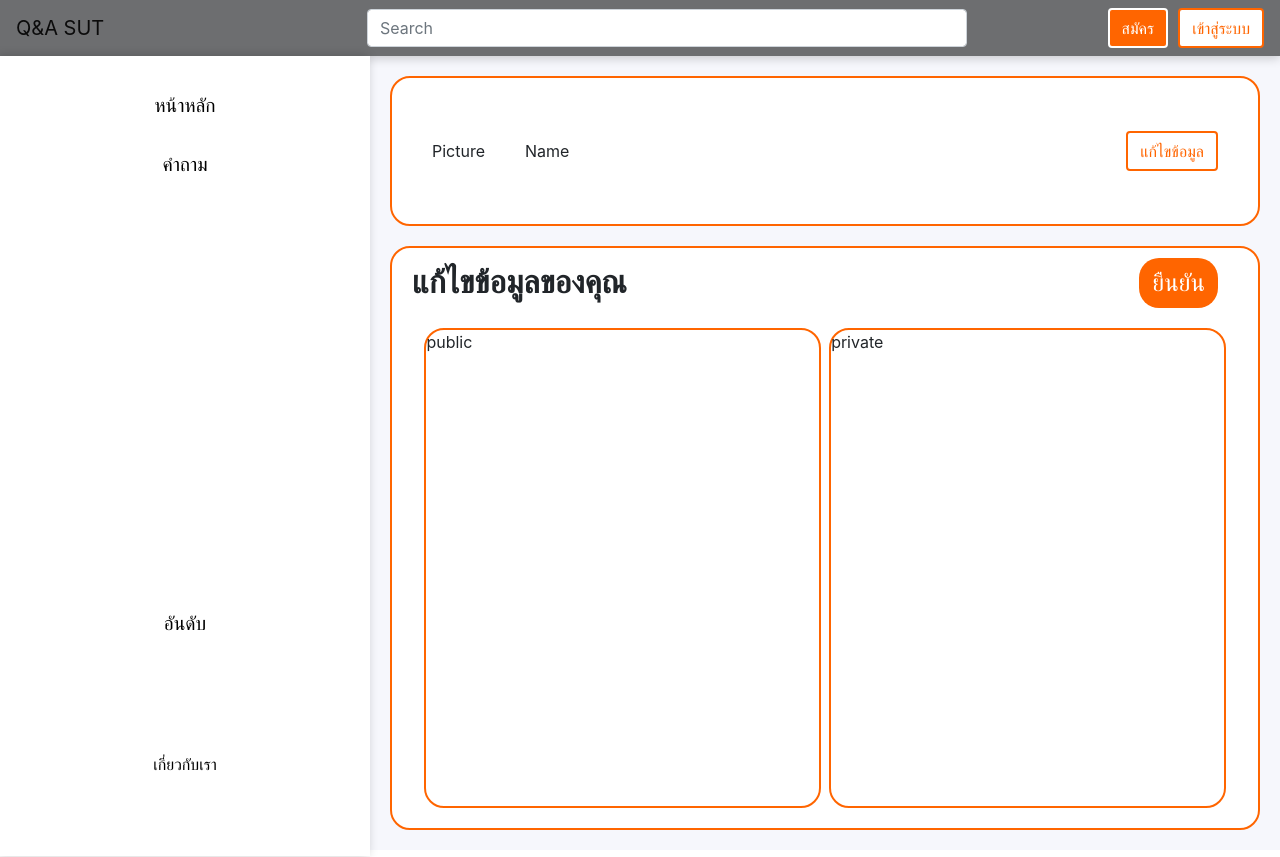
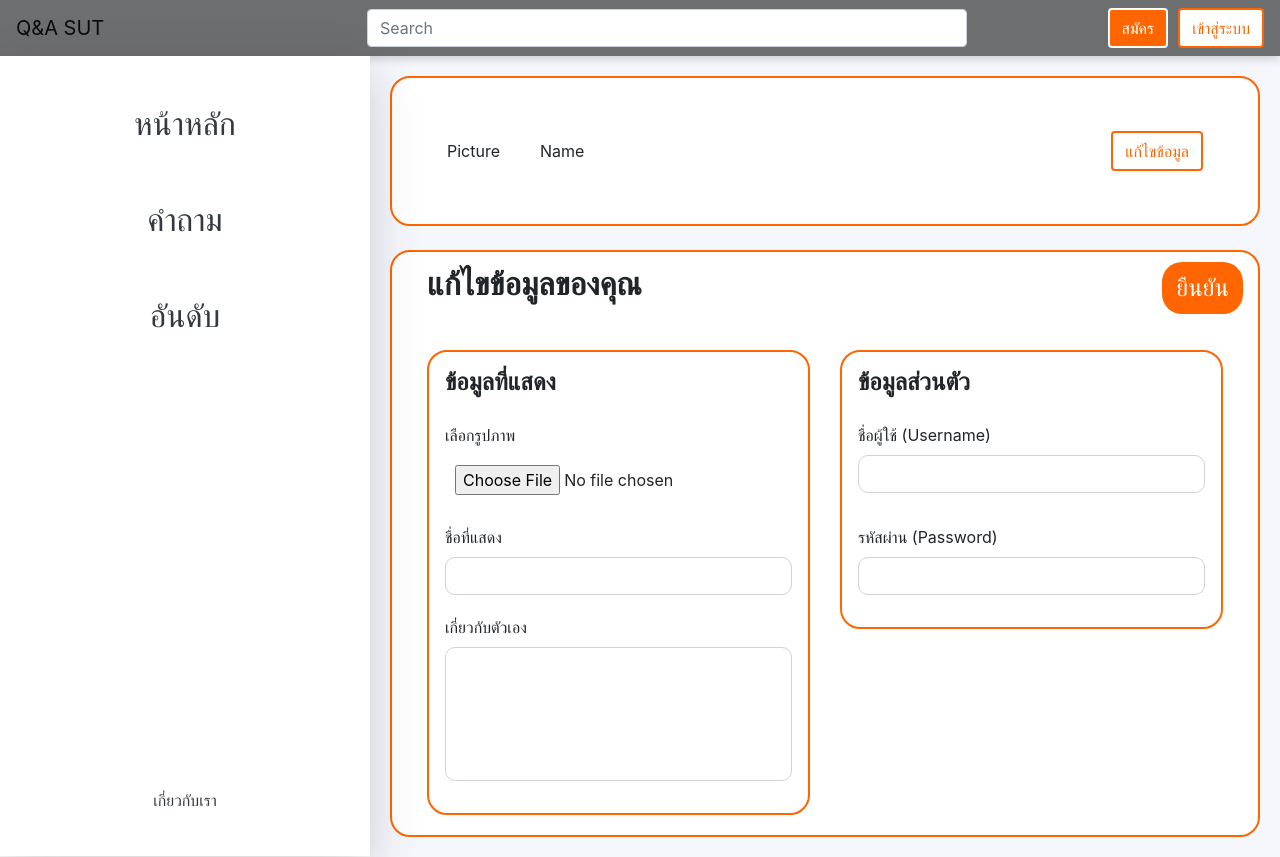
Before and after one commit to Advanced-Web-67/project, an Angular app in the folder Project/: page /profile/edit in a window 1280 px wide. Built offline with nearby package versions, Linux system fonts and the light colour scheme.

Commit message:
profile edit ui update

```diff
--- a/Project/src/app/app.component.css
+++ b/Project/src/app/app.component.css
@@ -6,4 +6,5 @@
 
 .content {
     padding: 20px;
+    overflow-y: auto; /* Allows vertical scrolling */
 }
--- a/Project/src/app/components/profile/c-edit/c-edit.component.css
+++ b/Project/src/app/components/profile/c-edit/c-edit.component.css
@@ -1,30 +1,14 @@
 .layout-edit {
     background-color: white;
-    margin-top: 20px;
-    height: 100%;
-    width: 100%;
-    display: grid;
+    border-radius: 20px;
+    border-color: #FF6500;
+    border-width: 2px;
     border-style: solid;
-    border-radius: 20px;
-    border-width: 2px;
-    border-color: #FF6500
 }
 
 .layout-edit-text {
-    height: 100%;
-    width: 100%;
     padding-left: 20px;
     padding-top: 10px;
-    display: flex;
-    justify-content: space-between;
-}
-
-.button-edit {
-    background-color: #FF6500;
-    color: white;
-    margin-right: 5vh;
-    font-size: 1.5rem;
-    border-radius: 20px;
 }
 
 .edit-text {
@@ -32,29 +16,40 @@
     font-weight: bold;
 }
 
+.button-edit {
+    font-size: 1.5rem;
+    border-radius: 20px;
+    background-color: #FF6500;
+    color: white;
+    border-width: 2px;
+    border-style: solid;
+}
+
 .layout-data {
     padding: 20px;
-    display: flex;
-    justify-content: center;
-    gap: 1%;
 }
 
-.public-data {
+.public-data, .private-data {
     background-color: white;
-    height: 60vh;
-    width: 48%;
-    border-style: solid;
     border-radius: 20px;
-    border-width: 2px;
-    border-color: #FF6500
+    border: 2px solid #FF6500;
 }
 
-.private-data {
-    background-color: white;
-    height: 100%;
-    width: 48%;
-    border-style: solid;
-    border-radius: 20px;
-    border-width: 2px;
-    border-color: #FF6500
+.form-control {
+    border-radius: 10px;
 }
+
+.title {
+    font-size: 1.5rem;
+    font-weight: bold;
+    margin-bottom: 10px;
+}
+
+.image-input {
+    margin-top: 20px;
+}
+
+.form-control-file {
+    border-radius: 10px;
+    padding: 10px;
+}
--- a/Project/src/app/components/profile/c-edit/c-edit.component.html
+++ b/Project/src/app/components/profile/c-edit/c-edit.component.html
@@ -1,18 +1,48 @@
-<div class="layout-edit">
-    <div class="layout-edit-text">
-        <div class="edit-text">
-            แก้ไขข้อมูลของคุณ
+<div class="container-fluid mt-4 layout-edit">
+    <form>
+        <div class="row align-items-center layout-edit-text">
+        <div class="col-md-6">
+            <h2 class="edit-text">แก้ไขข้อมูลของคุณ</h2>
         </div>
-        <button class="btn button-edit">
-            ยืนยัน
-        </button>
-    </div>
-    <div class="layout-data">
-        <div class="public-data">
-            public
+        <div class="col-md-6 d-flex justify-content-end">
+            <button type="submit" class="btn button-edit">ยืนยัน</button>
         </div>
-        <div class="private-data">
-            private
         </div>
-    </div>
-</div>
+
+        <div class="row layout-data mt-3">
+        <!-- Public Data Section -->
+        <div class="col-md-6">
+            <div class="card public-data p-3">
+            <h4 class="title">ข้อมูลที่แสดง</h4>
+            <div class="form-group image-input mt-3">
+                <label for="public-image">เลือกรูปภาพ</label>
+                <input type="file" class="form-control-file" id="public-image">
+            </div>
+            <div class="form-group username mt-1">
+                <label for="public-username">ชื่อที่แสดง</label>
+                <input type="text" class="form-control" id="public-username">
+            </div>
+            <div class="form-group about mt-1">
+                <label for="public-about">เกี่ยวกับตัวเอง</label>
+                <textarea class="form-control" id="public-about" style="height: 10.5vw; resize: none;"></textarea>
+            </div>
+            </div>
+        </div>
+
+        <!-- Private Data Section -->
+        <div class="col-md-6">
+            <div class="card private-data p-3">
+            <h4 class="title">ข้อมูลส่วนตัว</h4>
+            <div class="form-group username mt-3">
+                <label for="private-username">ชื่อผู้ใช้ (Username)</label>
+                <input type="text" class="form-control" id="private-username">
+            </div>
+            <div class="form-group password mt-3">
+                <label for="private-password">รหัสผ่าน (Password)</label>
+                <input type="password" class="form-control" id="private-password">
+            </div>
+            </div>
+        </div>
+        </div>
+    </form>
+  </div>
--- a/Project/src/app/components/profile/c-edit/c-edit.component.ts
+++ b/Project/src/app/components/profile/c-edit/c-edit.component.ts
@@ -1,4 +1,5 @@
 import { Component } from '@angular/core';
+
 
 @Component({
   selector: 'app-c-edit',
--- a/Project/src/app/components/profile/c-title/c-title.component.css
+++ b/Project/src/app/components/profile/c-title/c-title.component.css
@@ -1,7 +1,6 @@
 .layout-title {
     background-color: white;
     height: 150px;
-    width: 100%;
     justify-content: space-between;
     display: flex;
     align-items: center;
--- a/Project/src/app/components/profile/c-title/c-title.component.html
+++ b/Project/src/app/components/profile/c-title/c-title.component.html
@@ -1,4 +1,4 @@
-<div class="layout-title">
+<div class="container-fluid layout-title">
     <div class="profile-display">
         <div>
             Picture
--- a/Project/src/app/components/sidebar/sidebar.component.css
+++ b/Project/src/app/components/sidebar/sidebar.component.css
@@ -1,40 +1,21 @@
 .sidebar {
-    background-color: #ffffff;
-    color: white;
     position: fixed;
     top: 56px;
     left: 0;
     width: 370px;
+    height: 100vh; /* Full viewport height */
     padding-top: 20px;
-    box-shadow: -2px 0 10px rgba(0, 0, 0, 0.2);
-    height: 100vh; /* Full viewport height */
     overflow-y: auto; /* Allows vertical scrolling */
 }
 
-.sidebar ul {
-    list-style-type: none;
-    padding: 0;
+.bottom-menulist {
+    margin-top: auto; /* Push the bottom menu items to the bottom */
 }
 
-.sidebar ul li {
-    padding: 15px;
-    display: flex;
-    justify-content: center;
+.nav-link{
+    font-size: 2rem;
 }
 
-.sidebar ul li a {
-    color: rgb(0, 0, 0);
-    text-decoration: none;
-    display: block;
-    text-align: center;
-    font-size: larger;
-    width: 100%;  /* Ensures full width of the link */
-}
-
-.sidebar ul li a:hover {
+.nav-link:hover {
     background-color: #f26522;
 }
-
-.bottom-menulist {
-    margin-top: 400px;
-}
--- a/Project/src/app/components/sidebar/sidebar.component.html
+++ b/Project/src/app/components/sidebar/sidebar.component.html
@@ -1,10 +1,18 @@
-<div class="sidebar">
-    <ul>
-        <li><a href="#">หน้าหลัก</a></li>
-        <li><a href="#">คำถาม</a></li>
+<div class="sidebar bg-white shadow-lg">
+    <ul class="nav flex-column text-center">
+      <li class="nav-item py-3">
+        <a class="nav-link text-dark" href="#">หน้าหลัก</a>
+      </li>
+      <li class="nav-item py-3">
+        <a class="nav-link text-dark" href="#">คำถาม</a>
+      </li>
     </ul>
-    <ul class="bottom-menulist">
-        <li><a href="#">อันดับ</a></li>
-        <li style="margin-top: 85px;"><a style="font-size: medium;" href="#">เกี่ยวกับเรา</a></li>
+    <ul class="nav flex-column text-center mt-auto bottom-menulist">
+      <li class="nav-item py-3">
+        <a class="nav-link text-dark" href="#">อันดับ</a>
+      </li>
+      <li class="nav-item py-3 mb-5" style="margin-top: 50vh;">
+        <a class="nav-link text-dark" href="#" style="font-size: medium;">เกี่ยวกับเรา</a>
+      </li>
     </ul>
-</div>
+  </div>
```
